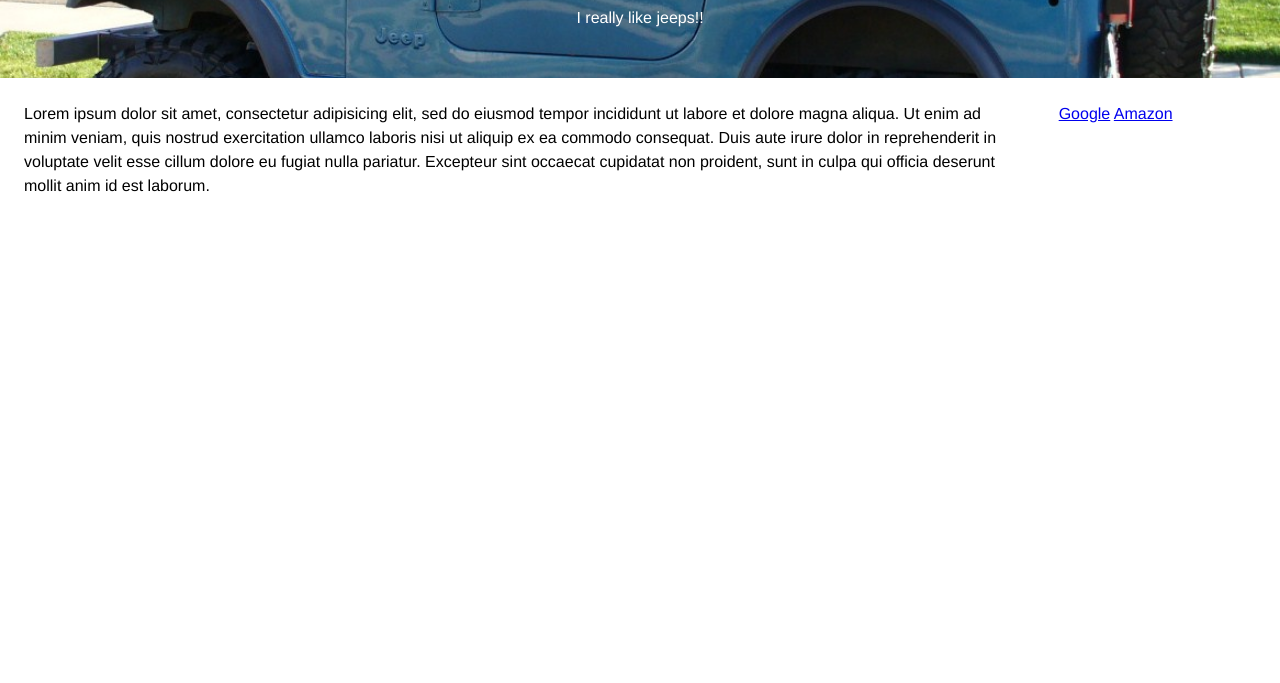
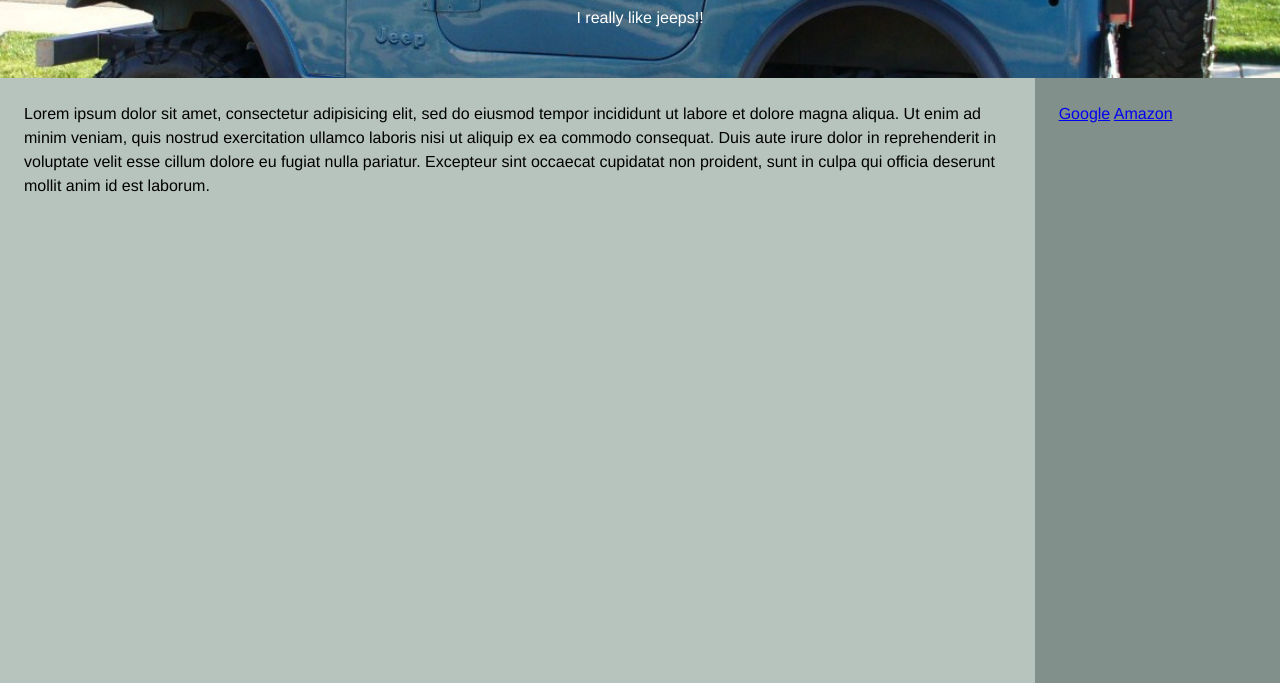
Before and after one commit to brockers/brockers.github.io, a plain HTML site: page index.html in a window 1280 px wide. Shown: the part 117-800 px from the top of the page. Drawn offline with Linux system fonts and the light colour scheme.

Commit message:
more css changes.

```diff
--- a/css/styles.css
+++ b/css/styles.css
@@ -18,15 +18,19 @@ header {
 .main {
 	display: flex;
 	width: 100%;
+	min-height: 888px;
 }
 
 .sidebar {
 	order: 1;
 	flex: 1;
 	padding: 1.5em;
+	background-color: #82908C;
+
 }
 
 .content {
+	background-color: #B7C4BE;
 	order: 1;
 	flex: 5;
 	padding: 1.5em;
```
